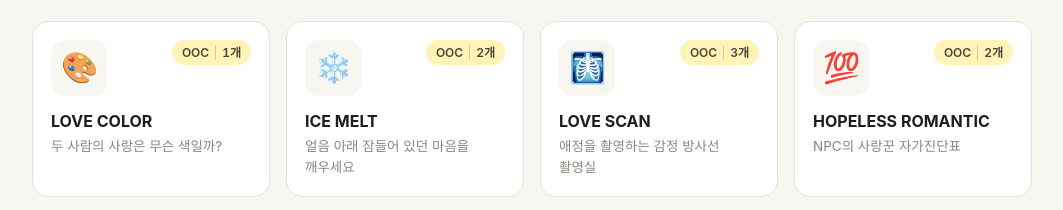
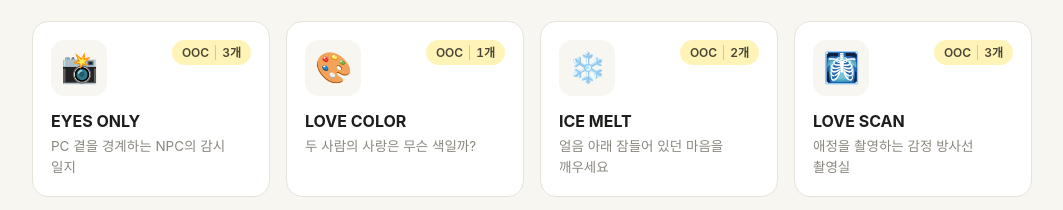
Before and after one commit to yuuuulll35/ooc-arcade, a plain HTML site: page index.html in a window 1280 px wide. Shown: the part 298-508 px from the top of the page, without its empty margins (108-1171 px from the left). Drawn offline with Linux system fonts and the light colour scheme; a web font is replaced by a local one.

Commit message:
Add EYES ONLY to arcade
Co-Authored-By: Claude Opus 5.5 <noreply@anthropic.com>
Claude-Session: https://claude.ai/code/session_01WnYvxGR1kRRTmkSrdZxanB

```diff
--- a/index.html
+++ b/index.html
@@ -148,6 +148,7 @@ main{box-sizing:content-box;max-width:1000px;margin:0 auto;padding-block:20px 64
 
 <script>
 const items = [
+  {t:"EYES ONLY", g:"📸", d:"PC 곁을 경계하는 NPC의 감시 일지", c:"ooc", n:3, url:"https://yuuuulll35.github.io/eyes_only/"},
   {t:"LOVE COLOR", g:"🎨", d:"두 사람의 사랑은 무슨 색일까?", c:"ooc", n:1, url:"https://yuuuulll35.github.io/love-color/"},
   {t:"ICE MELT", g:"❄️", d:"얼음 아래 잠들어 있던 마음을 깨우세요", c:"ooc", n:2, url:"https://yuuuulll35.github.io/ice-malt/"},
   {t:"LOVE SCAN", g:"🩻", d:"애정을 촬영하는 감정 방사선 촬영실", c:"ooc", n:3, url:"https://yuuuulll35.github.io/love-scan/"},
```
